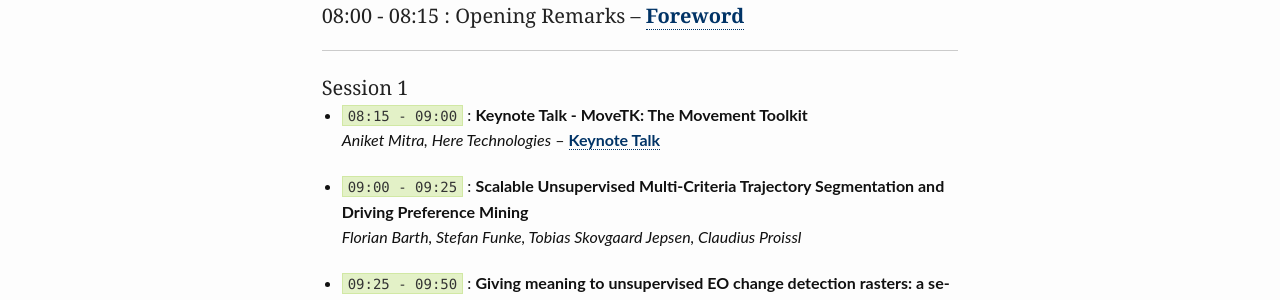
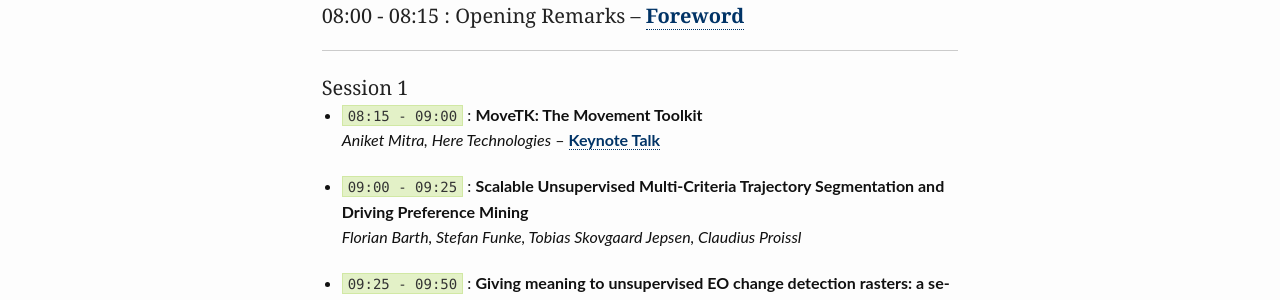
Before and after one commit to bigspatial2020/bigspatial2020.github.io, a Jekyll site: the page built from program/index.md, in a window 1280 px wide and 900 px high, scrolled down 392 px. Shown: the part 155-455 px from the top of the window. Built offline with Jekyll 4.4.1, drawn with Linux system fonts in a browser that asks for light colours; comment, search, counter and statistics services are not loaded.

Commit message:
Update index.md

```diff
--- a/program/index.md
+++ b/program/index.md
@@ -22,7 +22,7 @@ header:
 
 #### Session 1
 
-* `08:15 - 09:00` : **Keynote Talk - MoveTK: The Movement Toolkit**
+* `08:15 - 09:00` : **MoveTK: The Movement Toolkit**
 *Aniket Mitra, Here Technologies* -- [**Keynote Talk**](/program/keynotes/#talk1)
 
 * `09:00 - 09:25` : **Scalable Unsupervised Multi-Criteria Trajectory Segmentation and Driving Preference Mining**
```
